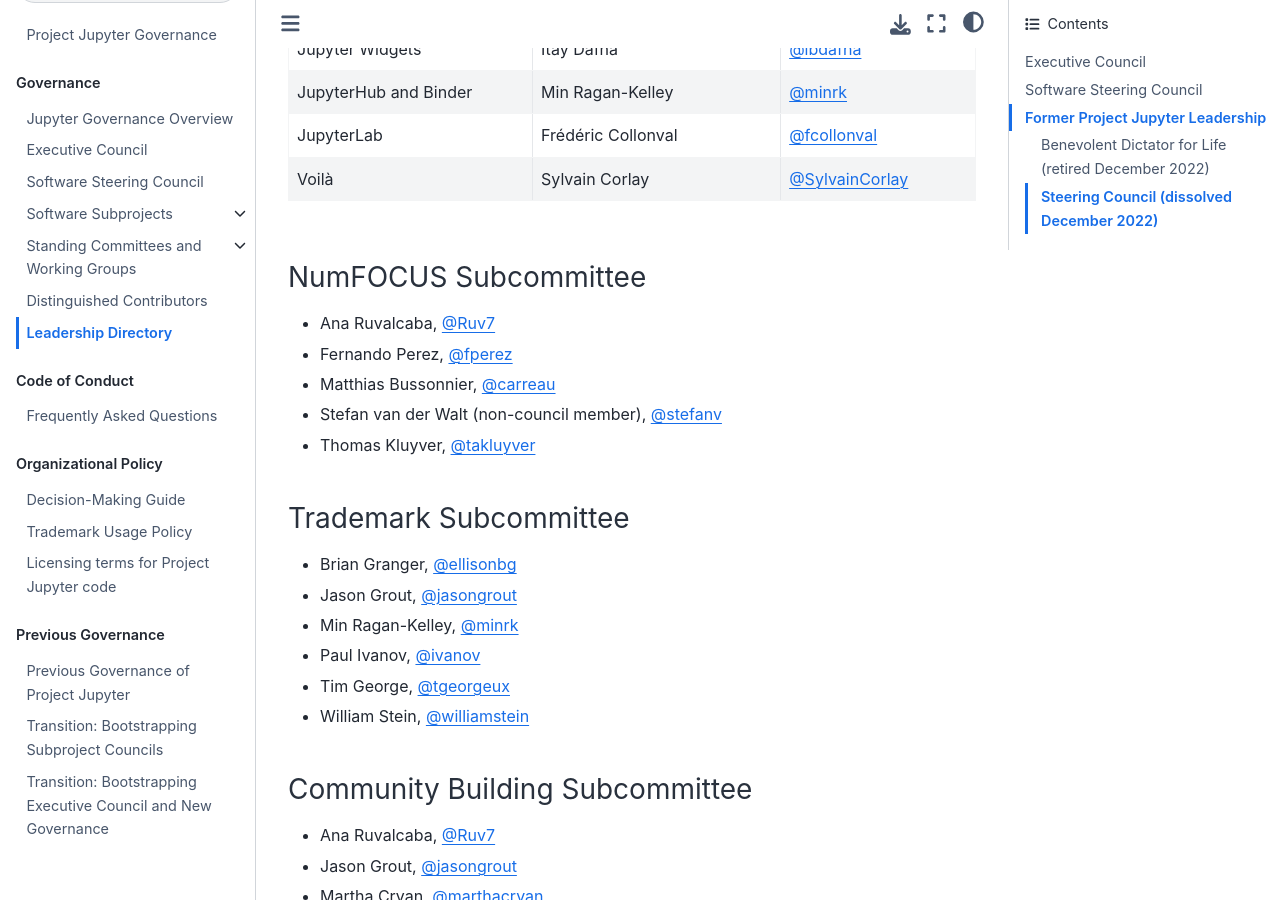
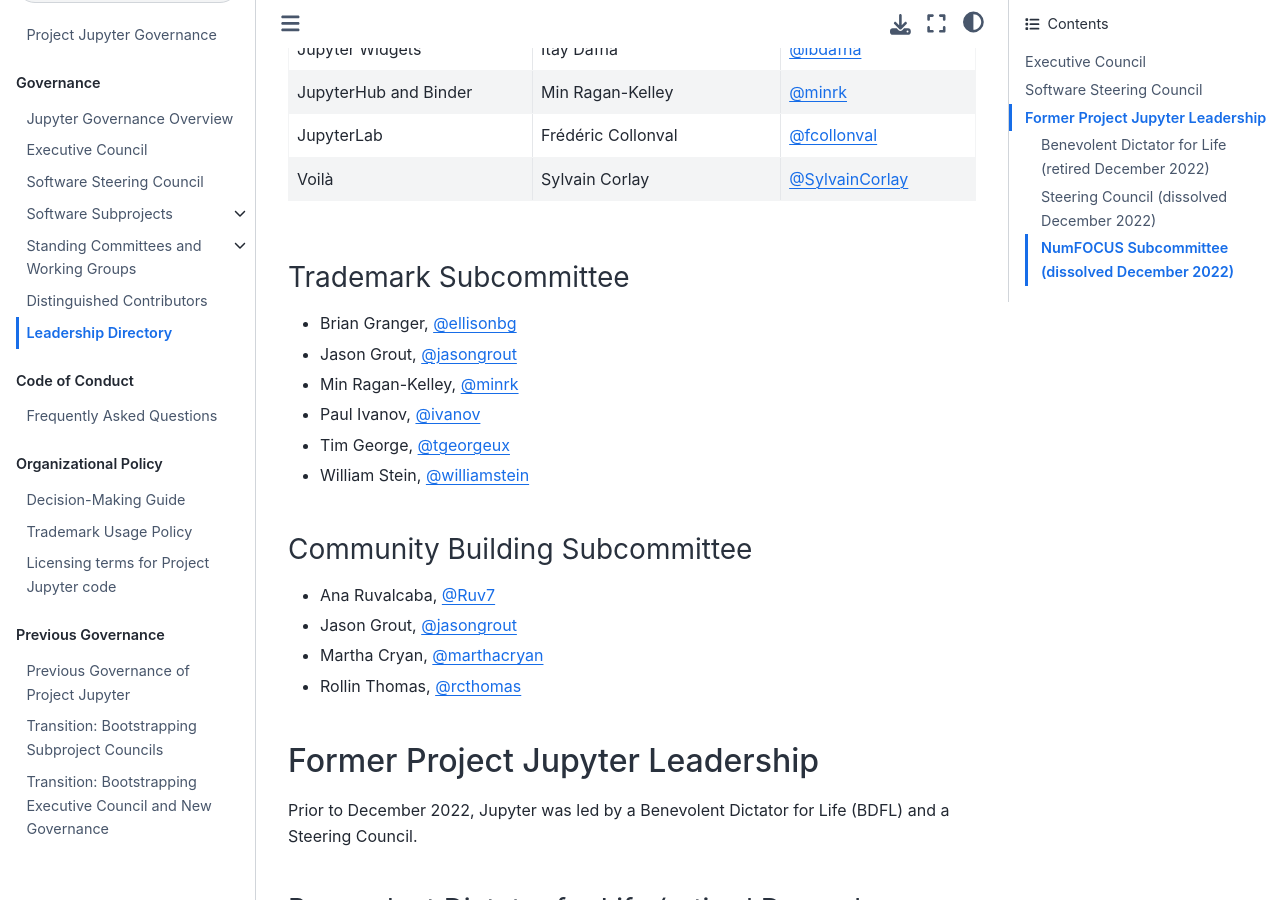
Before and after one commit to jupyter/governance, a Jupyter Book: the page built from people.md, in a window 1280 px wide and 900 px high, scrolled down 893 px. Built offline with Jupyter Book 1.0.4 settings and Sphinx 7.4.7 and the Sphinx Book theme 1.1.4, drawn with Linux system fonts in a browser that asks for light colours; pages that are not in the unit, such as notebooks, are missing from menus; some of the changed text lies outside the part shown.

Commit message:
Moved NumFOCUS subcommittee to prior governance, as EC is absorbing those responsibilities.

```diff
--- a/people.md
+++ b/people.md
@@ -28,13 +28,6 @@
 | JupyterLab | Frédéric Collonval | [@fcollonval](https://github.com/fcollonval) |
 | Voilà | Sylvain Corlay | [@SylvainCorlay](https://github.com/SylvainCorlay) |
 
-### NumFOCUS Subcommittee
-
-- Ana Ruvalcaba, [@Ruv7](https://github.com/Ruv7)
-- Fernando Perez, [@fperez](https://github.com/fperez)
-- Matthias Bussonnier, [@carreau](https://github.com/carreau)
-- Stefan van der Walt (non-council member), [@stefanv](https://github.com/stefanv)
-- Thomas Kluyver, [@takluyver](https://github.com/takluyver)
 ### Trademark Subcommittee
 
 - Brian Granger, [@ellisonbg](https://github.com/ellisonbg)
@@ -81,3 +74,11 @@
 - Steven Silvester, [@blink1073](https://github.com/blink1073) (2016-2022)
 - Sylvain Corlay, [@sylvaincorlay](https://github.com/sylvaincorlay) (2016-2022)
 - Thomas Kluyver, [@takluyver](https://github.com/takluyver) (Founding member, 2014-2022)
+
+### NumFOCUS Subcommittee (dissolved December 2022)
+
+- Ana Ruvalcaba, [@Ruv7](https://github.com/Ruv7)
+- Fernando Perez, [@fperez](https://github.com/fperez)
+- Matthias Bussonnier, [@carreau](https://github.com/carreau)
+- Stefan van der Walt (non-council member), [@stefanv](https://github.com/stefanv)
+- Thomas Kluyver, [@takluyver](https://github.com/takluyver)
```
